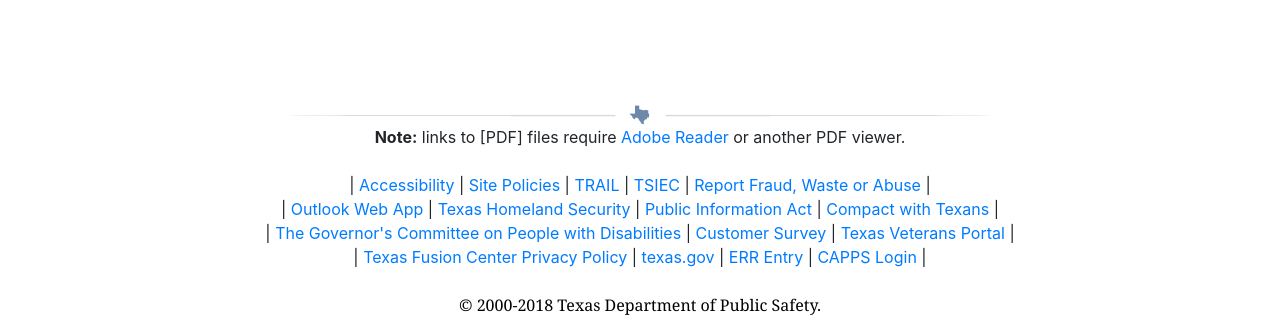
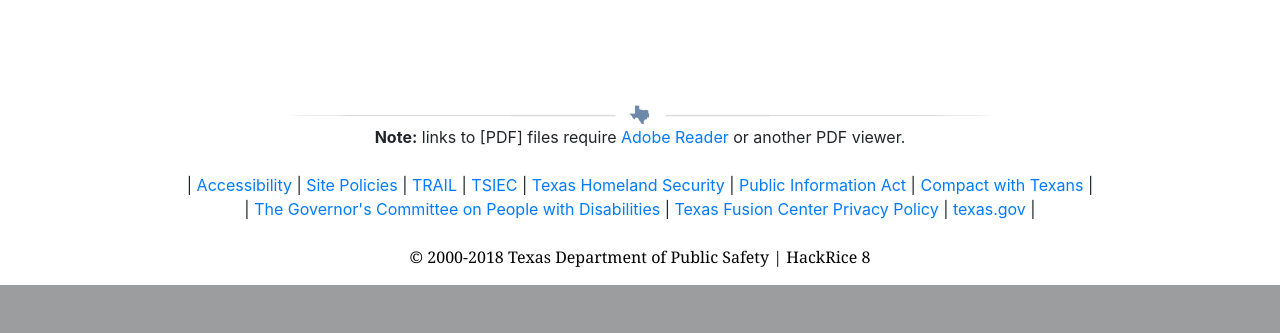
Before and after one commit to hackskills/hack_rice_proj, a PHP site: page /index.html in a window 1280 px wide. Shown: the part 622-955 px from the top of the page. After the commit the page ends 907 px from the top, so only its background shows below. Run offline with PHP 8.4, Linux system fonts and the light colour scheme; some libraries are stand-ins or nearby versions.

Commit message:
added Login menu & fixed footer

```diff
--- a/txdps/index.html
+++ b/txdps/index.html
@@ -16,12 +16,11 @@
     body {}
     h1   {
         color: black;
-
+        font-family: Georgia, Times, serif;
     }
     p    {
         color: black;
         font-family: Georgia, Times, serif;
-
     }
 
 </style>
@@ -41,7 +40,7 @@
 <div class="collapse navbar-collapse" id="navbarNavDropdown">
     <ul class="navbar-nav">
         <li class="nav-item active">
-            <a class="nav-link" href="index.php">Home</a>
+            <a class="nav-link" href="index.html">Home</a>
         </li>
         <li class="nav-item dropdown">
             <a class="nav-link dropdown-toggle" href="services.php" id="navbarDropdownMenuLink" role="menu" data-toggle="dropdown" aria-haspopup="true" aria-expanded="false">
@@ -184,6 +183,16 @@
                 <li><a class="dropdown-item" href="#">Tribute to a Fallen Employee</a></li>
             </ul>
         </li>
+            <li class="nav-item dropdown">
+            <a class="nav-link dropdown-toggle" href="login.php" id="navbarDropdownMenuLink" role="menu" data-toggle="dropdown" aria-haspopup="true" aria-expanded="false">
+                Login
+            </a>
+            <ul class="dropdown-menu">
+                <li><a class="dropdown-item" href="#">CAPPS Login</a></li>
+                <li><a class="dropdown-item" href="#">Texas Veterans Portal</a></li>
+                <li><a class="dropdown-item" href="#">ERR Entry</a></li>
+            </ul>
+        </li>
     </ul>
 </div>
 </div>
@@ -210,8 +219,8 @@
             <div class="col">
                 <div class="position-relative overflow-hidden p-12 p-md-12 m-md-12 text-center bg-semilight">
                     <div class="col-md-12 p-lg-12 mx-auto my-12">
-                        <h1 class="display-4 font-weight-normal">Roadrunner Gaming</h1>
-                        <p class="lead font-weight-normal">We are a gaming club located in San Antonio, here to be exact</p>
+                        <h1 class="display-4 font-weight-normal">Courtesy, Service, Protection</h1>
+                        <p class="lead font-weight-normal">Courtesy, Service, Protection</p>
                     </div>
                 </div>
             </div>
@@ -248,26 +257,22 @@
 <br />
 <br />
 
-|
- <a href="/administration/staff_support/human_resources/ADA.htm">Accessibility</a> | <a href="/SitePolicies.htm">Site Policies</a> |
- <a href="https://www.tsl.texas.gov/trail/index.html">TRAIL</a> | <a href="http://tsiec.region49.org/">TSIEC</a>  |
- <a href="https://sao.fraud.texas.gov/">Report Fraud, Waste or Abuse</a> |
+|  <a href="/administration/staff_support/human_resources/ADA.htm">Accessibility</a>
+|  <a href="/SitePolicies.htm">Site Policies</a>
+|  <a href="https://www.tsl.texas.gov/trail/index.html">TRAIL</a>
+|  <a href="http://tsiec.region49.org/">TSIEC</a>
+|  <a href="http://gov.texas.gov/">Texas Homeland Security</a>
+|  <a href="/pia.htm">Public Information Act</a>
+|  <a href="/compact/">Compact with Texans</a> |
 <br/>
-|
- <a href="https://outlook.com/owa/dps.texas.gov">Outlook Web App</a> |  <a href="http://gov.texas.gov/">Texas Homeland Security</a> |
- <a href="/pia.htm">Public Information Act</a> |  <a href="/compact/">Compact with Texans</a> |
-<br/>
-|
- <a href="http://gov.texas.gov/disabilities/">The Governor's Committee on People with Disabilities</a> |  <a href="http://www.survey.utexas.edu/txdps/">Customer Survey</a> |
- <a href="https://veterans.portal.texas.gov/"> Texas Veterans Portal</a> | <br/>
-| <a href="/docs/TxFCPrivacyPolicy113010.pdf"> Texas Fusion Center Privacy Policy</a> | <a href="http://www.texas.gov"> texas.gov</a> |
- <a href="https://olympus.soc.texas.gov/services/OSTCostReport/"> ERR Entry</a> |   <a href="https://entprtlprd.cpa.texas.gov/"> CAPPS Login</a> |
- <br />
+|  <a href="http://gov.texas.gov/disabilities/">The Governor's Committee on People with Disabilities</a>
+|  <a href="/docs/TxFCPrivacyPolicy113010.pdf"> Texas Fusion Center Privacy Policy</a>
+|  <a href="http://www.texas.gov"> texas.gov</a> |
 </div>
 
 <div style="text-align: center">
 	<br />
-	<p>&copy; 2000-2018 Texas Department of Public Safety. </p>
+	<p>&copy; 2000-2018 Texas Department of Public Safety | HackRice 8 </p>
 
 
 </body>
```
Also changed, not shown: txdps/header.php (+10 -0 lines), txdps/login.php (added).
